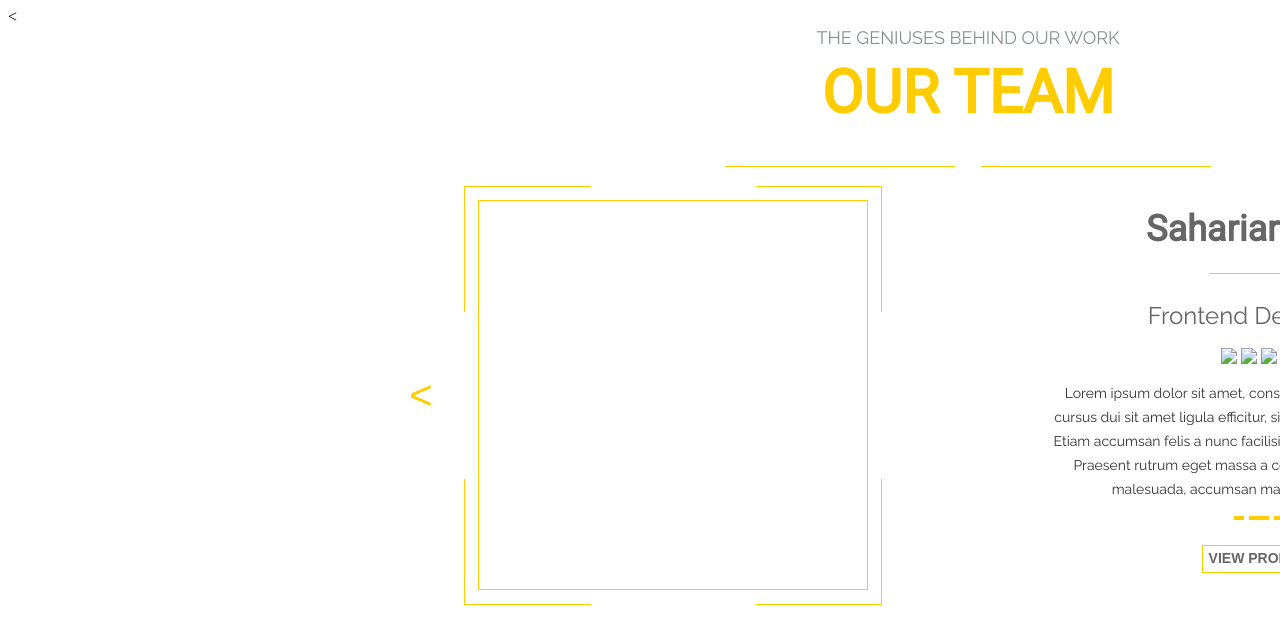
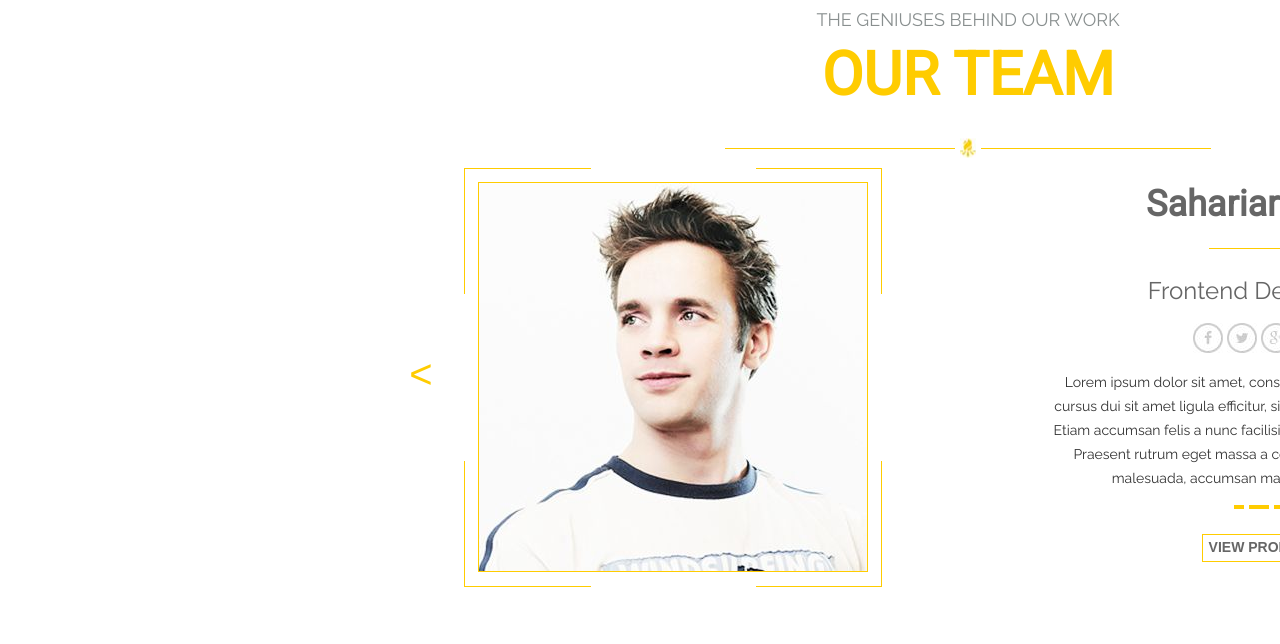
Before and after one commit to ElviraBushyna/Our-Team, a plain HTML site: page index.html in a window 1280 px wide. Shown: the top 644 px of the page. Drawn offline with Linux system fonts and the light colour scheme; the site is published under a folder, as on GitHub Pages, so addresses that start at the root find nothing.

Commit message:
error about images resolved

```diff
--- a/index.html
+++ b/index.html
@@ -1,4 +1,4 @@
-<<!DOCTYPE html>
+<!DOCTYPE html>
     <html lang="en">
 
     <head>
@@ -44,10 +44,10 @@
                     Frontend Developer
                 </div>
                 <div class="member-info__social">
-                    <a  href="#"> <img src="/img/facebook.jpg"> </a>
-                    <a  href="#"> <img src="/img/twitter.jpg"> </a>
-                    <a  href="#"> <img src="/img/google.jpg"> </a>
-                    <a  href="#"> <img src="/img/linked_in.jpg"> </a>
+                    <a  href="#"> <img src="img/facebook.jpg"> </a>
+                    <a  href="#"> <img src="img/twitter.jpg"> </a>
+                    <a  href="#"> <img src="img/google.jpg"> </a>
+                    <a  href="#"> <img src="img/linked_in.jpg"> </a>
                 </div>
                 <div class="member-info__description">
                 	<p>Lorem ipsum dolor sit amet, consectetur adipiscing elit. Duis cursus dui sit amet ligula efficitur, sit amet lacinia massa dictum. Etiam accumsan felis a nunc facilisis, ut euismod lacus placerat. Praesent rutrum eget massa a convallis. Nam vitae augue malesuada, accumsan mauris ut, consectetur.</p>
--- a/style.scss
+++ b/style.scss
@@ -63,7 +63,7 @@
         padding: 0 5px;
         width: 16px;
         height: 19px;
-        background: url(../img/devider_img.jpg) 50% no-repeat;
+        background: url(img/devider_img.jpg) 50% no-repeat;
 
         transform: translateY(-50%);
     }
@@ -113,7 +113,7 @@
         height: 388px;
         margin:auto auto;
         transform:translateY(14px);
-    	background: url(../img/person.jpg) 50% no-repeat;
+    	background: url(img/person.jpg) 50% no-repeat;
     	border:1px solid #ffcc00;
           }
     &-top-border,
```
Also changed, not shown: style.css.
